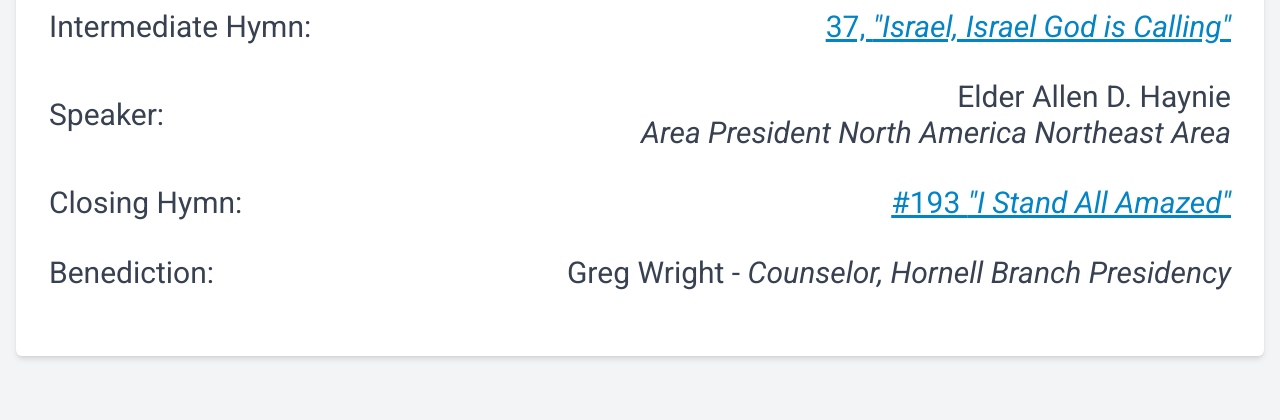
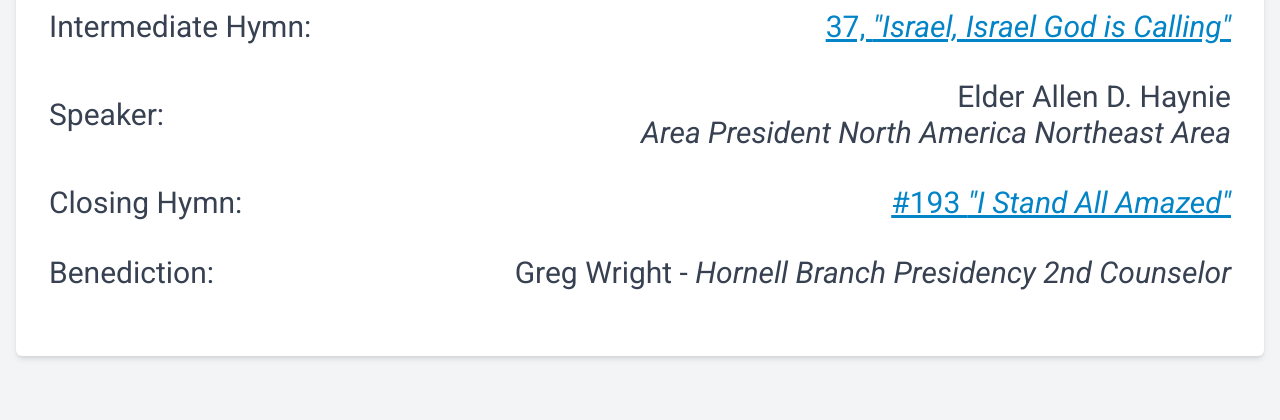
Before and after one commit to mikeasilva/palmyra-ny-stake, a FastAPI app: page / in a window 1280 px wide. Shown: the part 1178-1598 px from the top of the page. Run offline with FastAPI, Linux system fonts and the light colour scheme; some libraries are stand-ins or nearby versions.

Commit message:
Minor change

```diff
--- a/templates/2024_leadership.html
+++ b/templates/2024_leadership.html
@@ -71,7 +71,7 @@
             </tr>
             <tr>
                 <td class="text-left">Benediction:</td>
-                <td class="text-right">Greg Wright - <i>Counselor, Hornell Branch Presidency</i></td>
+                <td class="text-right">Greg Wright - <i>Hornell Branch Presidency 2nd Counselor</i></td>
             </tr>
         </tbody>
     </table>
```
